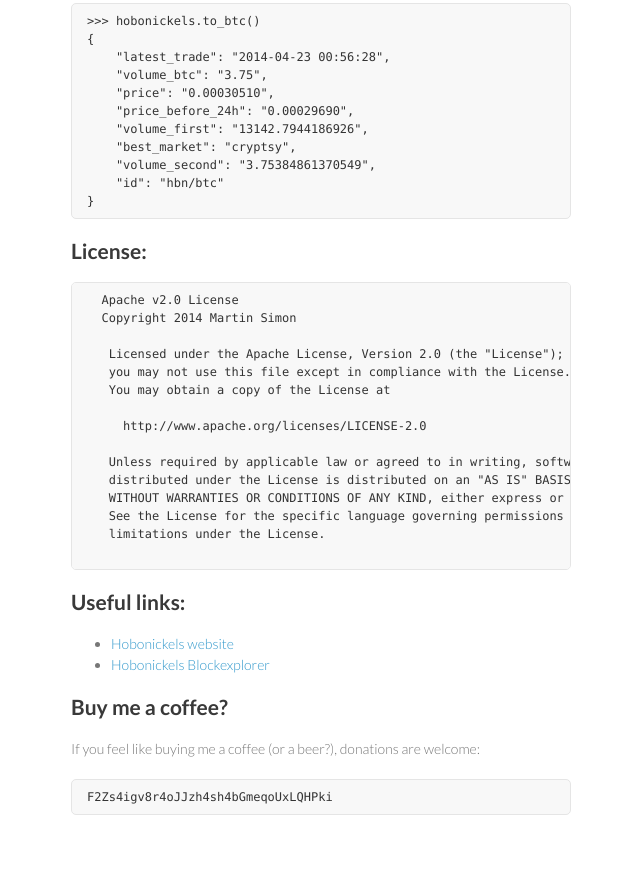
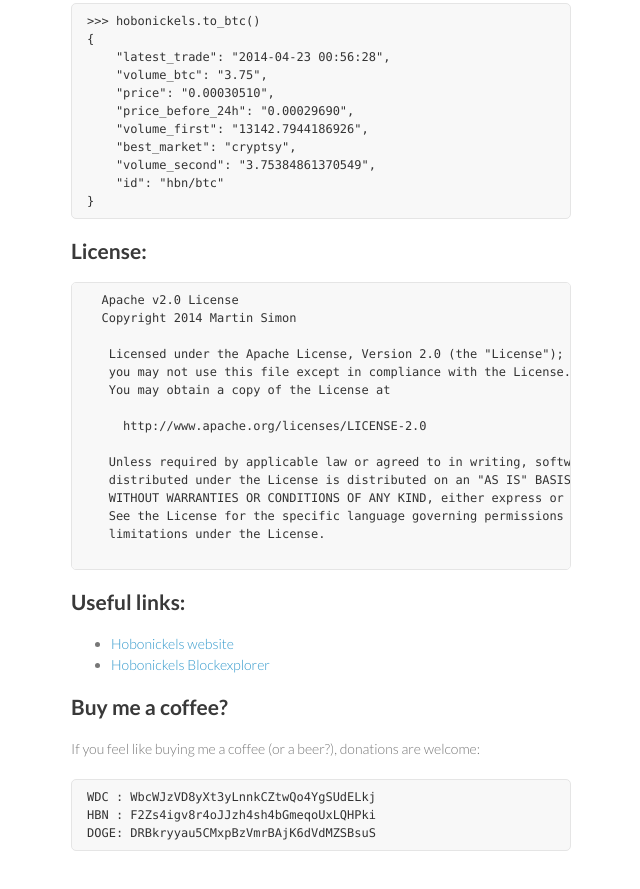
Before and after one commit to barnumbirr/hobonickels-api, a plain HTML site: page index.html in a window 1280 px wide. Shown: the part 3057-3946 px from the top of the page, without its empty margins (499-1139 px from the left). Drawn offline with Linux system fonts and the light colour scheme.

Commit message:
Create gh-pages branch via GitHub

```diff
--- a/index.html
+++ b/index.html
@@ -196,7 +196,9 @@ EuRyukrySwTiA4uQqPD8z3o7WsdeieD4Vo
 
 <p>If you feel like buying me a coffee (or a beer?), donations are welcome:</p>
 
-<pre><code>F2Zs4igv8r4oJJzh4sh4bGmeqoUxLQHPki
+<pre><code>WDC : WbcWJzVD8yXt3yLnnkCZtwQo4YgSUdELkj
+HBN : F2Zs4igv8r4oJJzh4sh4bGmeqoUxLQHPki
+DOGE: DRBkryyau5CMxpBzVmrBAjK6dVdMZSBsuS
 </code></pre>
       </section>
       <footer>
```
Also changed, not shown: params.json (+1 -1 lines).
